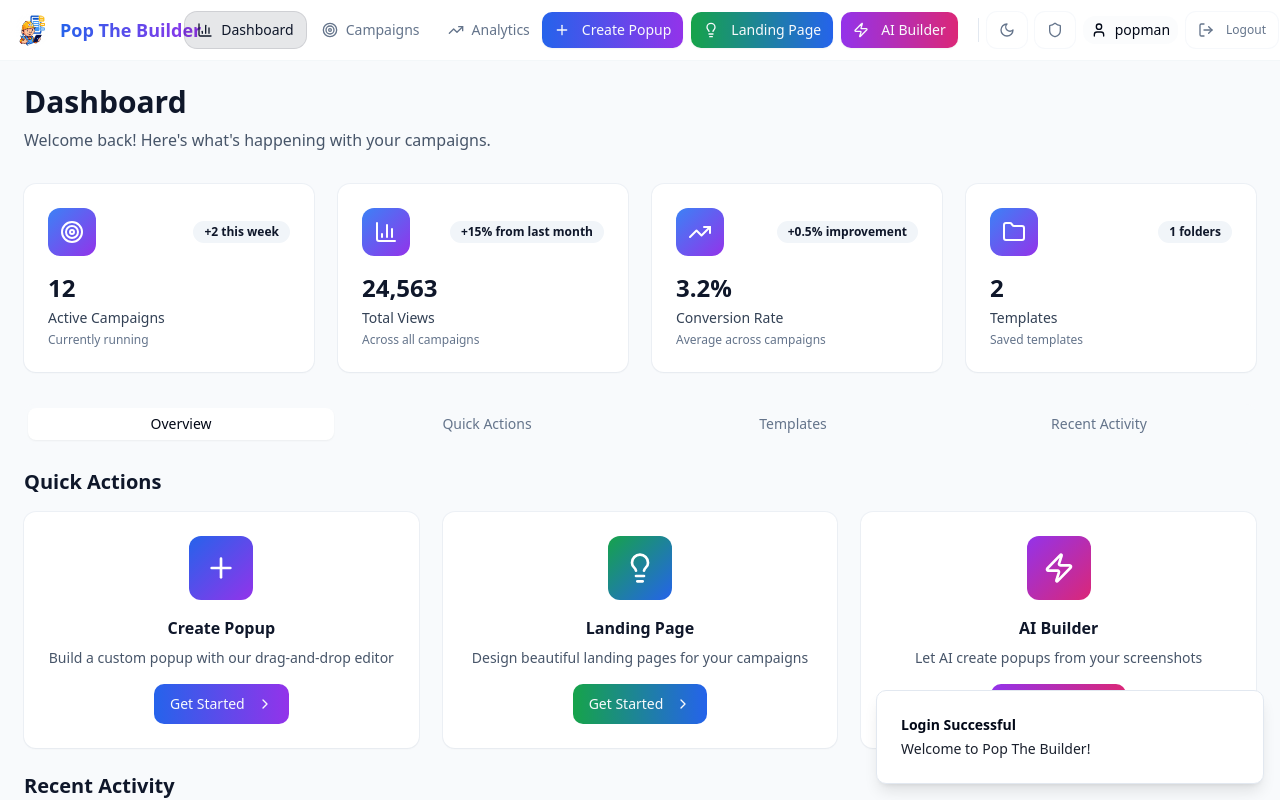
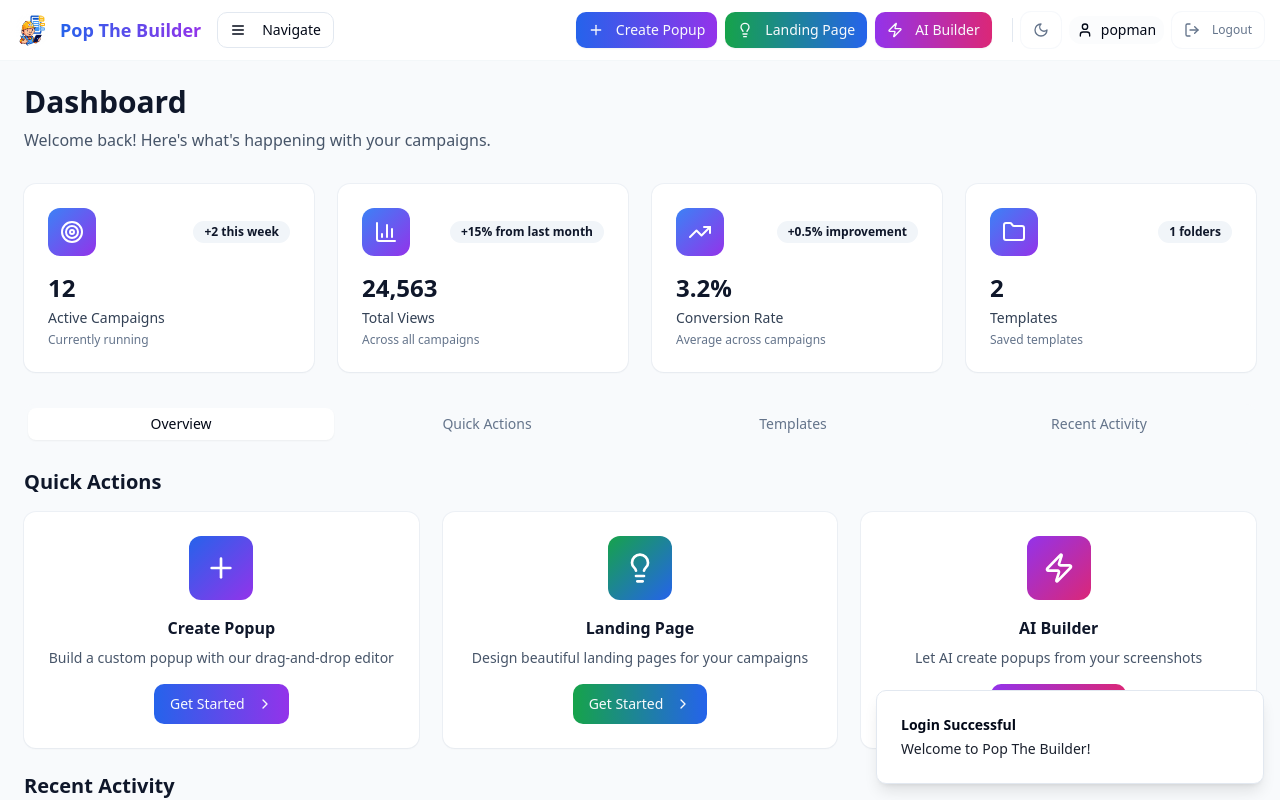
Before and after one commit to Supremedemo/pop-the-growth-engine-04, a React (Vite) app: page / in a window 1280 px wide. Both pictures are taken after a click on the button "Sign In". Shown: the top 800 px of the page. Built offline with nearby package versions, Linux system fonts and the light colour scheme.

Commit message:
Refactor: Always show dropdown menu
The dashboard content will always be displayed using the dropdown menu.

```diff
--- a/src/pages/Index.tsx
+++ b/src/pages/Index.tsx
@@ -1,9 +1,7 @@
+
 import { useState } from "react";
 import { Button } from "@/components/ui/button";
-import { Card, CardContent, CardDescription, CardHeader, CardTitle } from "@/components/ui/card";
-import { Badge } from "@/components/ui/badge";
-import { Tabs, TabsContent, TabsList, TabsTrigger } from "@/components/ui/tabs";
-import { Plus, BarChart3, Settings, Users, Zap, Lightbulb, Target, TrendingUp, Shield, LogOut, User, Moon, Sun, Menu } from "lucide-react";
+import { Plus, Zap, Lightbulb, Shield, LogOut, User, Moon, Sun, Menu, BarChart3, Target, TrendingUp } from "lucide-react";
 import { useTheme } from "@/contexts/ThemeContext";
 import { Dashboard } from "@/components/Dashboard";
 import { PopupBuilder } from "@/components/PopupBuilder";
@@ -70,52 +68,15 @@ const Index = ({ username, onLogout }: IndexProps) => {
                 </h1>
               </div>
 
-              {/* Primary Navigation */}
-              <nav className="hidden lg:flex items-center space-x-1">
-                <button
-                  onClick={() => setActiveView("dashboard")}
-                  className={`flex items-center space-x-2 px-3 py-2 rounded-lg transition-all duration-200 ${
-                    activeView === "dashboard"
-                      ? "bg-primary/10 text-primary ring-1 ring-primary/20"
-                      : "text-muted-foreground hover:text-foreground hover:bg-accent/50"
-                  }`}
-                >
-                  <BarChart3 className="w-4 h-4" />
-                  <span className="font-medium text-sm">Dashboard</span>
-                </button>
-                <button
-                  onClick={() => setActiveView("campaigns")}
-                  className={`flex items-center space-x-2 px-3 py-2 rounded-lg transition-all duration-200 ${
-                    activeView === "campaigns"
-                      ? "bg-primary/10 text-primary ring-1 ring-primary/20"
-                      : "text-muted-foreground hover:text-foreground hover:bg-accent/50"
-                  }`}
-                >
-                  <Target className="w-4 h-4" />
-                  <span className="font-medium text-sm">Campaigns</span>
-                </button>
-                <button
-                  onClick={() => setActiveView("analytics")}
-                  className={`flex items-center space-x-2 px-3 py-2 rounded-lg transition-all duration-200 ${
-                    activeView === "analytics"
-                      ? "bg-primary/10 text-primary ring-1 ring-primary/20"
-                      : "text-muted-foreground hover:text-foreground hover:bg-accent/50"
-                  }`}
-                >
-                  <TrendingUp className="w-4 h-4" />
-                  <span className="font-medium text-sm">Analytics</span>
-                </button>
-              </nav>
-
-              {/* Mobile Menu */}
-              <div className="lg:hidden">
+              {/* Navigation Menu */}
               <DropdownMenu>
                 <DropdownMenuTrigger asChild>
                   <Button variant="outline" size="sm">
-                      <Menu className="w-4 h-4" />
+                    <Menu className="w-4 h-4 mr-2" />
+                    Navigate
                   </Button>
                 </DropdownMenuTrigger>
-                  <DropdownMenuContent align="start">
+                <DropdownMenuContent align="start" className="bg-background">
                   <DropdownMenuItem onClick={() => setActiveView("dashboard")}>
                     <BarChart3 className="w-4 h-4 mr-2" />
                     Dashboard
@@ -138,7 +99,6 @@ const Index = ({ username, onLogout }: IndexProps) => {
                   </DropdownMenuItem>
                 </DropdownMenuContent>
               </DropdownMenu>
-              </div>
             </div>
 
             <div className="flex items-center space-x-3">
@@ -185,18 +145,6 @@ const Index = ({ username, onLogout }: IndexProps) => {
                   {isDarkMode ? <Sun className="w-4 h-4" /> : <Moon className="w-4 h-4" />}
                 </Button>
 
-                {/* Admin button for desktop */}
-                <Button
-                  onClick={() => setActiveView("admin")}
-                  variant="outline"
-                  size="sm"
-                  className={`hidden lg:flex text-muted-foreground hover:text-destructive hover:ring-destructive/30 border-0 ring-1 ring-border/30 ${
-                    activeView === "admin" ? "text-destructive ring-destructive/30" : ""
-                  }`}
-                >
-                  <Shield className="w-4 h-4" />
-                </Button>
-
                 <div className="flex items-center space-x-2 text-foreground px-2 py-1 rounded-lg bg-accent/30">
                   <User className="w-4 h-4" />
                   <span className="font-medium text-sm hidden sm:inline">{username}</span>
```
Lines whose indentation alone changed are shown as unchanged.
